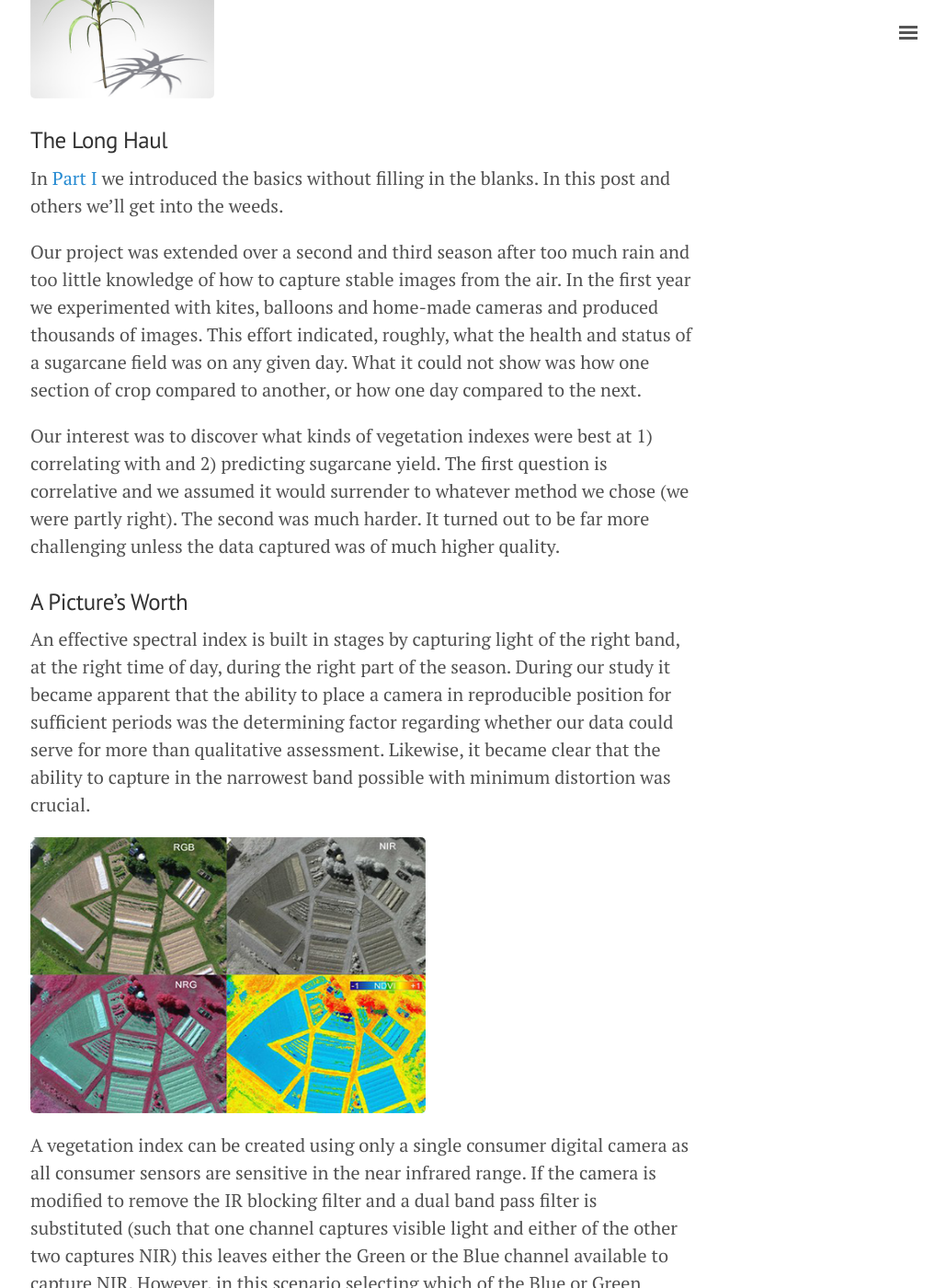
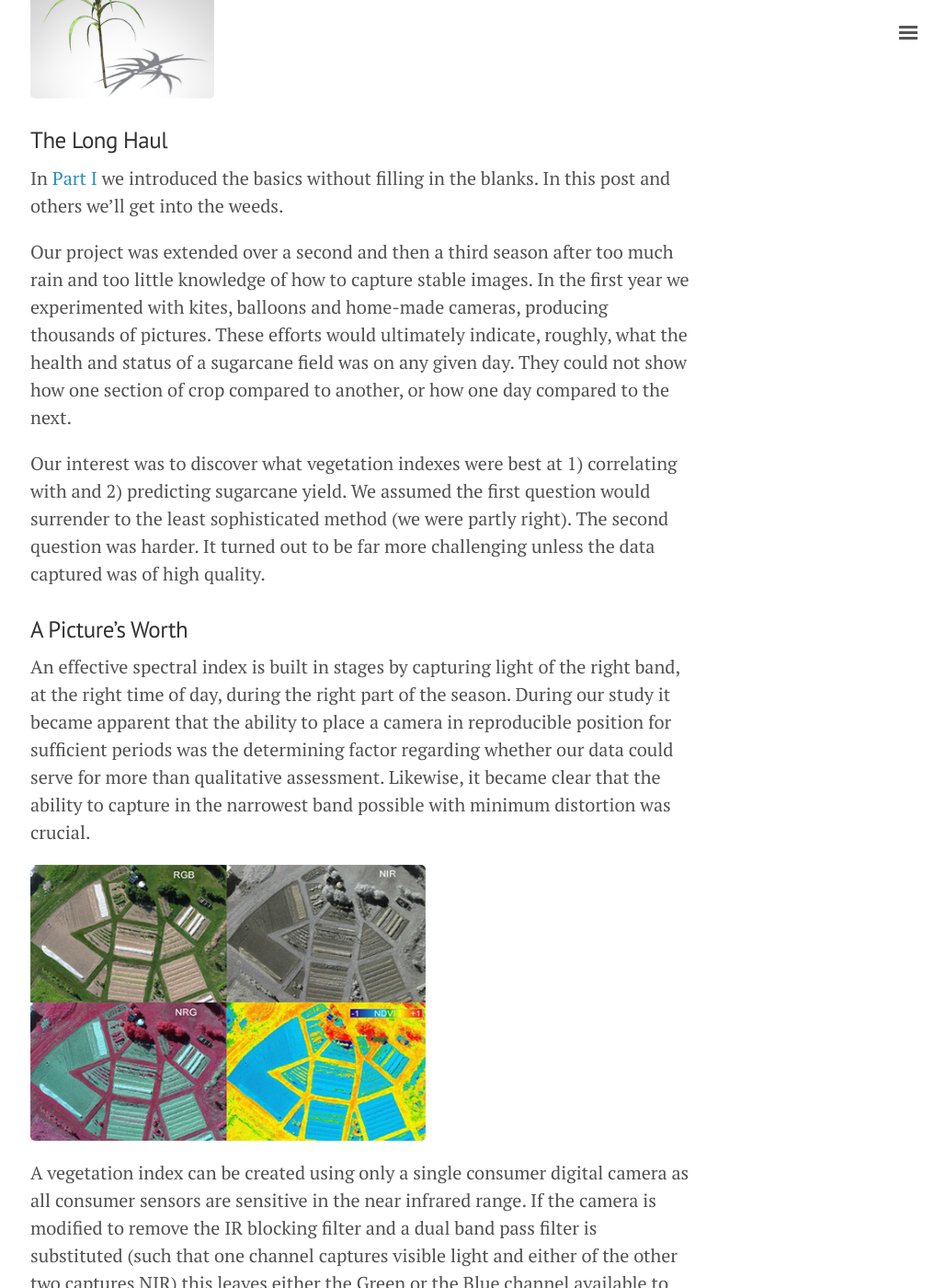
Before and after one commit to geraldmc/geraldmc.github.io, a Jekyll site: the page built from _posts/2019-05-01-predicting-yield-2.md, in a window 1280 px wide and 1400 px high, scrolled down 325 px. Shown: the whole window at 92% size, without its empty margins (247-1276 px from the left). Built offline with Jekyll 4.4.1, drawn with Linux system fonts in a browser that asks for light colours; some of the changed text lies outside the part shown.

Commit message:
updates predicting-yield-2

```diff
--- a/_posts/2019-05-01-predicting-yield-2.md
+++ b/_posts/2019-05-01-predicting-yield-2.md
@@ -9,9 +9,9 @@ title: Predicting Crop Yield From The Sky - II
 
 In [Part I](https://geraldmc.github.io/2019/05/06/predicting-yield-1/) we introduced the basics without filling in the blanks. In this post and others we'll get into the weeds.
 
-Our project was extended over a second and third season after too much rain and too little knowledge of how to capture stable images from the air. In the first year we experimented with kites, balloons and home-made cameras and produced thousands of images. This effort indicated, roughly, what the health and status of a sugarcane field was on any given day. What it could not show was how one section of crop compared to another, or how one day compared to the next.
+Our project was extended over a second and then a third season after too much rain and too little knowledge of how to capture stable images. In the first year we experimented with kites, balloons and home-made cameras, producing thousands of pictures. These efforts would ultimately indicate, roughly, what the health and status of a sugarcane field was on any given day. They could not show how one section of crop compared to another, or how one day compared to the next.
 
-Our interest was to discover what kinds of vegetation indexes were best at 1) correlating with and 2) predicting sugarcane yield. The first question is correlative and we assumed it would surrender to whatever method we chose (we were partly right). The second was much harder. It turned out to be far more challenging unless the data captured was of much higher quality.
+Our interest was to discover what vegetation indexes were best at 1) correlating with and 2) predicting sugarcane yield. We assumed the first question would surrender to the least sophisticated method (we were partly right). The second question was harder. It turned out to be far more challenging unless the data captured was of high quality.
 
 ### A Picture's Worth
 
@@ -19,4 +19,4 @@ An effective spectral index is built in stages by capturing light of the right b
 
 ![RGB_Composite]({{ site.url }}/assets/fastie-results.png){:height="300px" width="430px"}
 
-A vegetation index can be created using only a single consumer digital camera as all consumer sensors are sensitive in the near infrared range. If the camera is modified to remove the IR blocking filter and a dual band pass filter is substituted (such that one channel captures visible light and either of the other two captures NIR) this leaves either the Green or the Blue channel available to capture NIR. However, in this scenario selecting which of the Blue or Green channel to use has an impact on the index and neither is likely to generate a result comparable to another taken on a different day.
+A vegetation index can be created using only a single consumer digital camera as all consumer sensors are sensitive in the near infrared range. If the camera is modified to remove the IR blocking filter and a dual band pass filter is substituted (such that one channel captures visible light and either of the other two captures NIR) this leaves either the Green or the Blue channel available to capture NIR.
```
